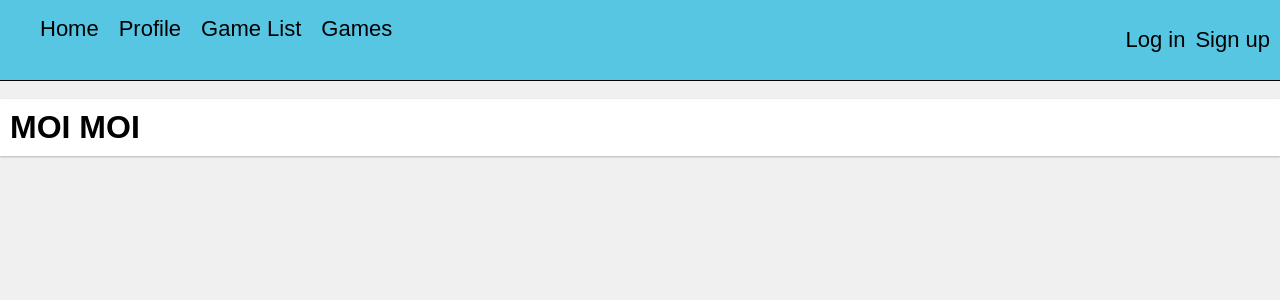
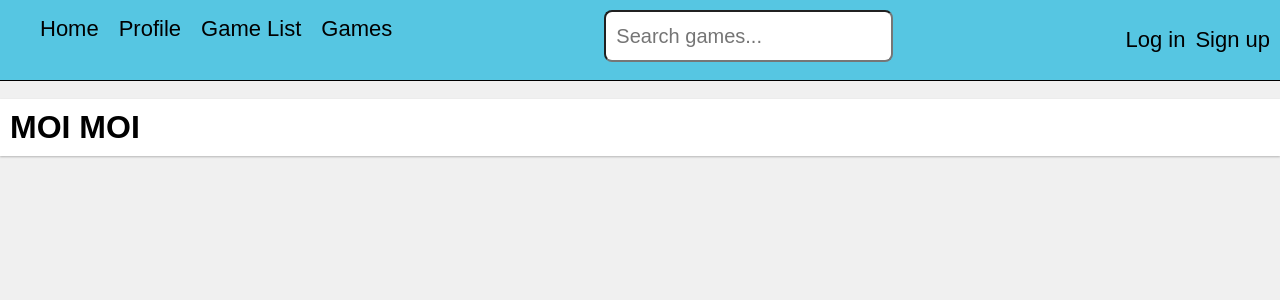
Before and after one commit to Wirebin/game-review-site, a Flask app: page / in a window 1280 px wide. Shown: the top 300 px of the page. Run offline with Flask 3, Linux system fonts and the light colour scheme.

Commit message:
Add a search bar

```diff
--- a/static/main.css
+++ b/static/main.css
@@ -79,3 +79,12 @@ a:hover {
 .signup-list li {
 	list-style-type: disc;
 }
+
+.search-bar input {
+	margin-top: 10px;
+	min-width: 60px;
+	height: 3rem;
+	border-radius: 8px;
+	padding: 0 10px;
+	font-size: 20px;
+}
--- a/templates/layout.html
+++ b/templates/layout.html
@@ -34,6 +34,11 @@
 					</ul>
 				</div>
 
+				<div class="search-bar">
+					<form action="", method="POST">
+						<input placeholder="Search games...">
+					</form>
+				</div>
 
 				<div class="primary-right-panel">
 					{% if session["user_id"] %}
```
